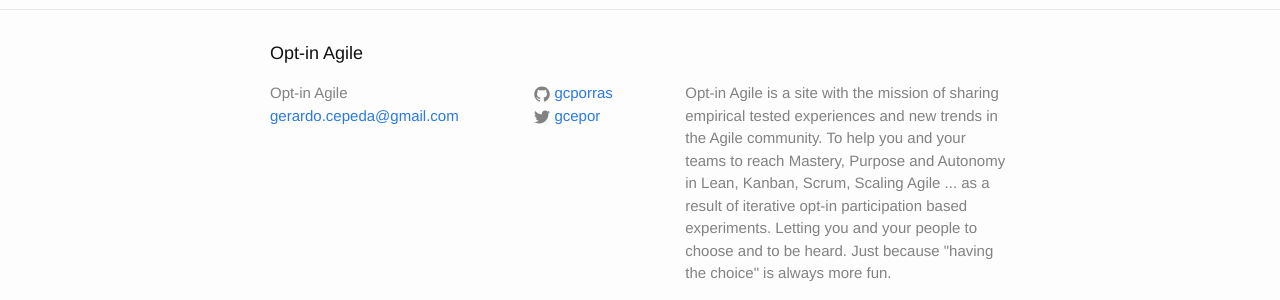
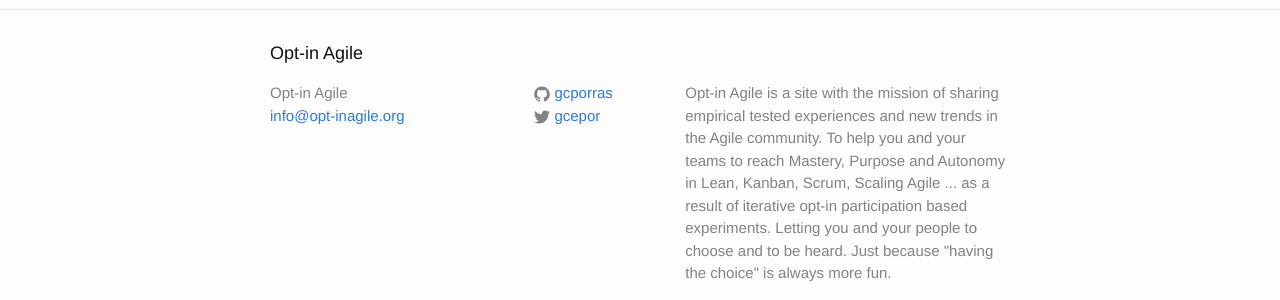
Before and after one commit to gcporras/gcporras.github.io, a Jekyll site: the page built from index.html, in a window 1280 px wide. Shown: the part 326-626 px from the top of the page. Built offline with Jekyll 4.4.1, drawn with Linux system fonts in a browser that asks for light colours.

Commit message:
Added email contact

```diff
--- a/_config.yml
+++ b/_config.yml
@@ -1,6 +1,6 @@
 # Site settings
 title: Opt-in Agile
-email: gerardo.cepeda@gmail.com
+email: info@opt-inagile.org
 description: > # this means to ignore newlines until "baseurl:"
   Opt-in Agile is a site with the mission of sharing empirical tested experiences and new trends in the Agile community.
    To help you and your teams to reach Mastery, Purpose and Autonomy in Lean, Kanban, Scrum, Scaling Agile ... as a
```
